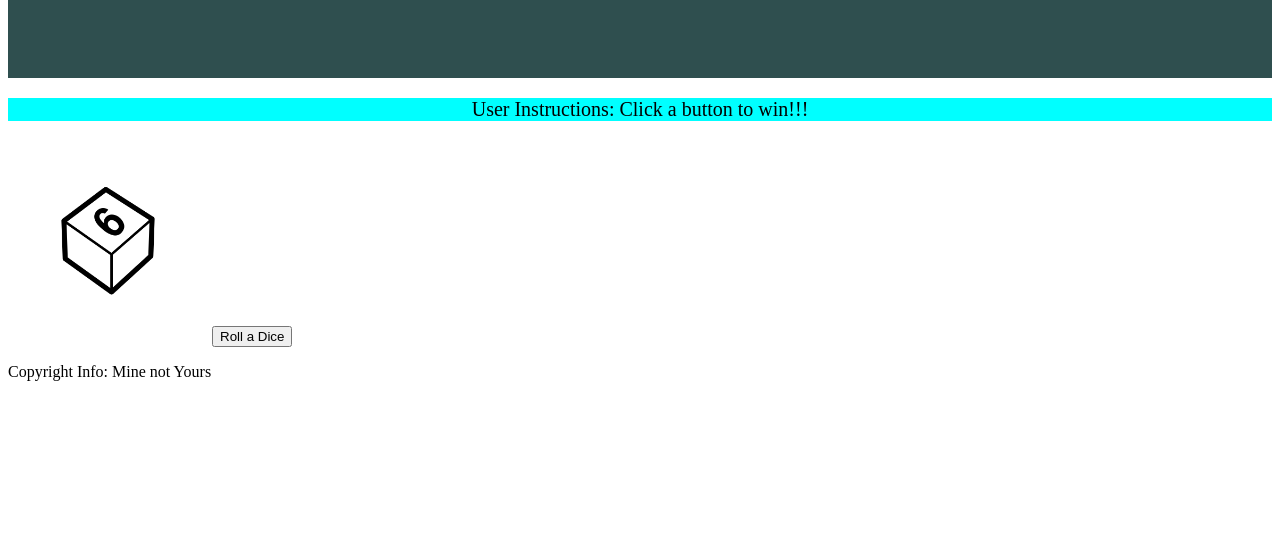
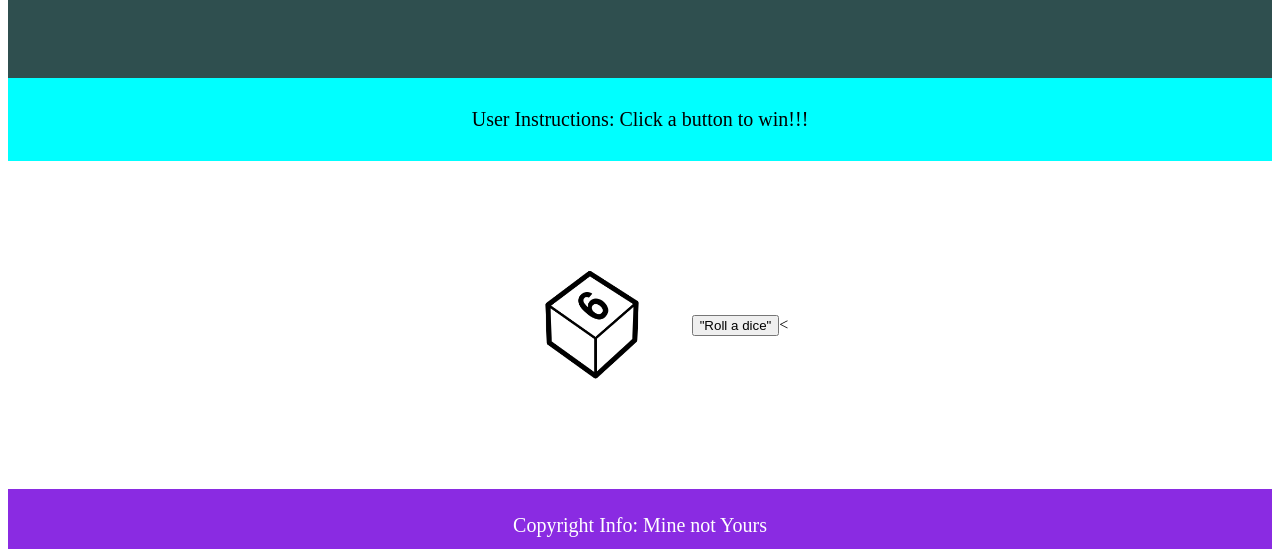
Before and after one commit to JoeC73/DiceRoller, a plain HTML site: page index.html in a window 1280 px wide. Shown: the part 330-887 px from the top of the page. Before the commit the page ends 800 px from the top, so only its background shows below. Drawn offline with Linux system fonts and the light colour scheme.

Commit message:
Typed new code

```diff
--- a/index.html
+++ b/index.html
@@ -14,10 +14,11 @@
     <p>User Instructions: Click a button to win!!!</p>
 </nav>
 <article>
-
-</article>
     <img src="./images/thenounproject.png" alt="thenounproject_dice_image" width="200px"/>
-    <button class="button"id="thenounproject">Roll a Dice</button>
+    <button class="button"id="thenounproject" onclick="diceRoll"(1,20, 'roll20')>
+        "Roll a dice"
+    </button>
+    <
 </article>
 <body>
 
--- a/styles.css
+++ b/styles.css
@@ -19,4 +19,22 @@ nav {
     text-align: center;
     font-size: 20px;
     background-color: aqua;
+    padding: 10px;
 }
+
+article {
+    align-items: center;
+    justify-content: center;
+    display: flex;
+    padding: 4rem 0 4rem 0;
+}
+footer {
+    text-align: center;
+    font-size: 20px;
+    background-color: blueviolet;
+    color: white;
+    height: 50px;
+    padding-top: 5px;
+    padding-bottom: 5px;
+
+}
```
Also changed, not shown: dice.js (added, +26 -0 lines).
